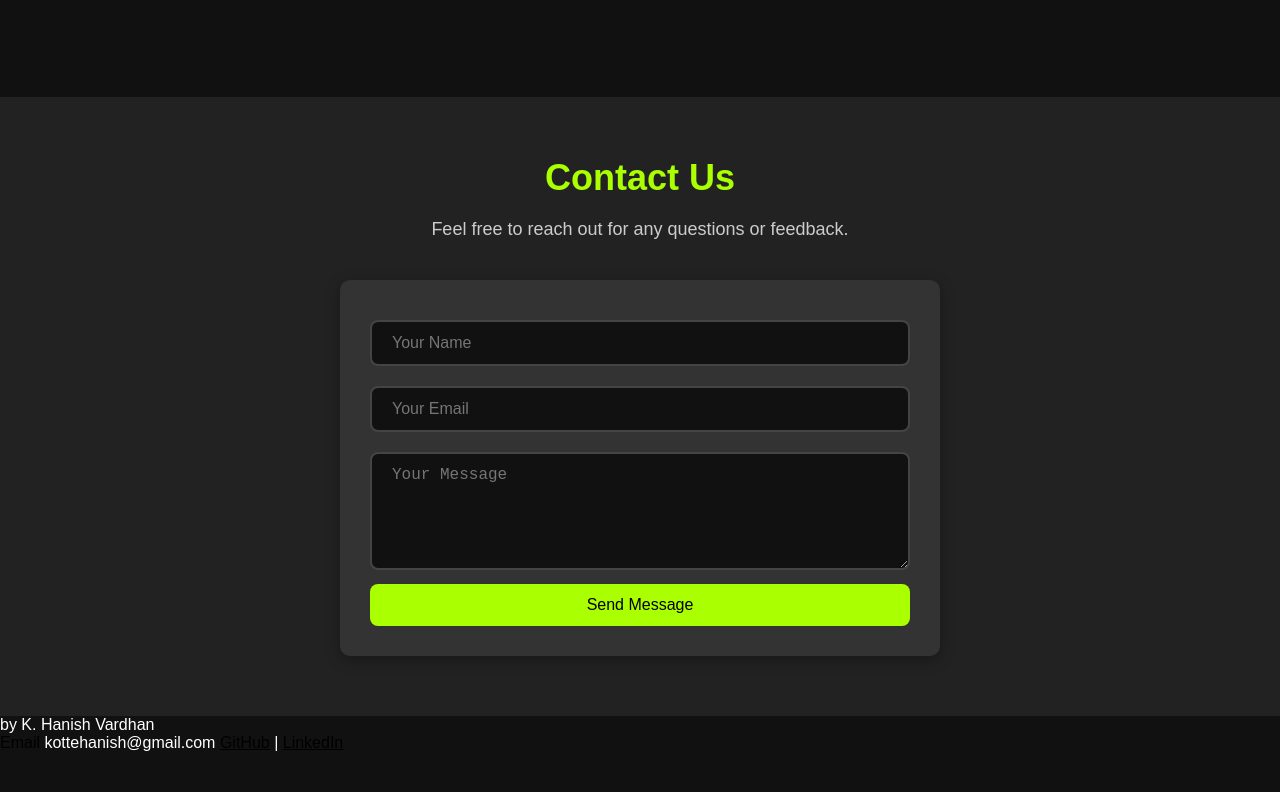
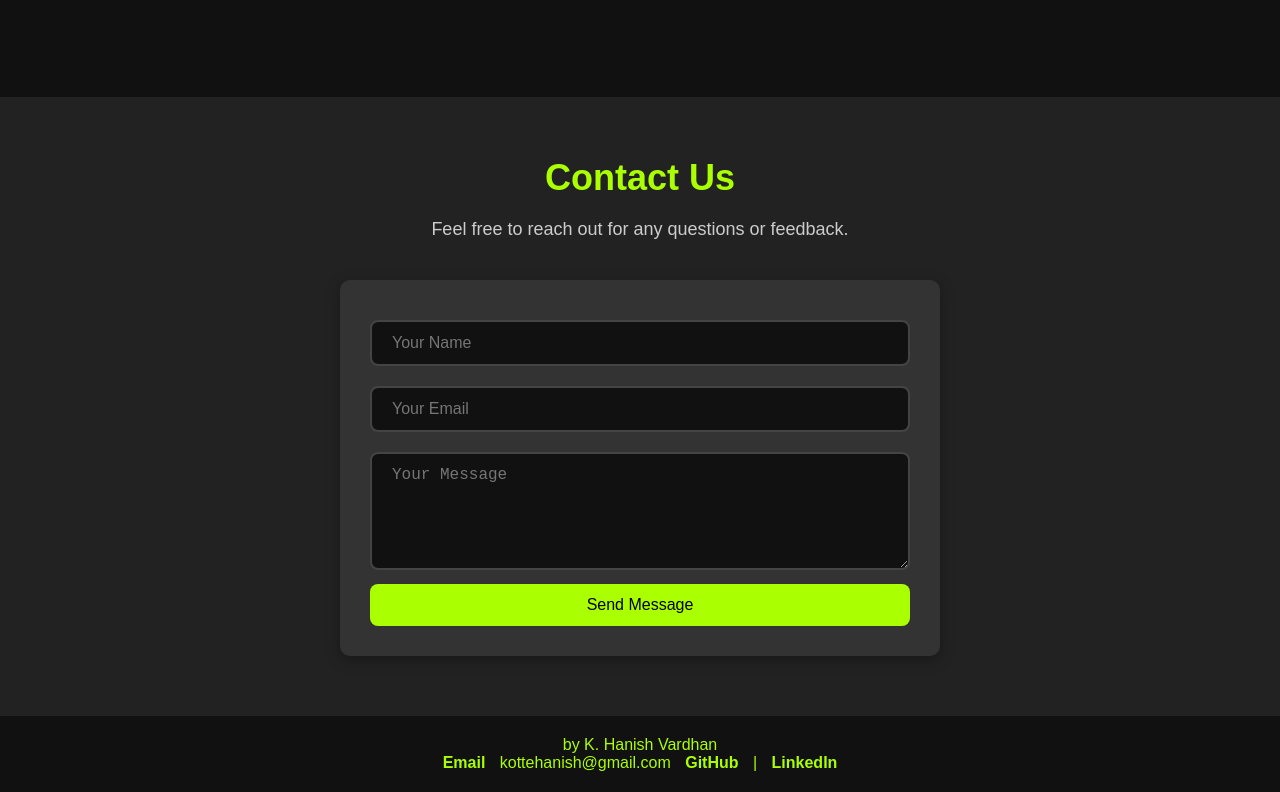
Before and after one commit to Hanish01/portfolio, a plain HTML site: page index.html in a window 1280 px wide. Shown: the part 3604-4396 px from the top of the page. Before the commit the page ends 4356 px from the top, so only its background shows below. Drawn offline with Linux system fonts and the light colour scheme.

Commit message:
Update style.css

```diff
--- a/style.css
+++ b/style.css
@@ -780,3 +780,21 @@ form button:hover {
     background-color: #ff0000; /* Light gray background on hover */
     color: #ffffff; /* Black text */
 }
+.footer {
+    background-color: #111;
+    color: #aaff00;
+    text-align: center;
+    padding: 20px 0;
+    font-size: 16px;
+}
+
+.footer-links a {
+    color: #aaff00;
+    margin: 0 10px;
+    text-decoration: none;
+    font-weight: bold;
+}
+
+.footer-links a:hover {
+    text-decoration: underline;
+}
```
